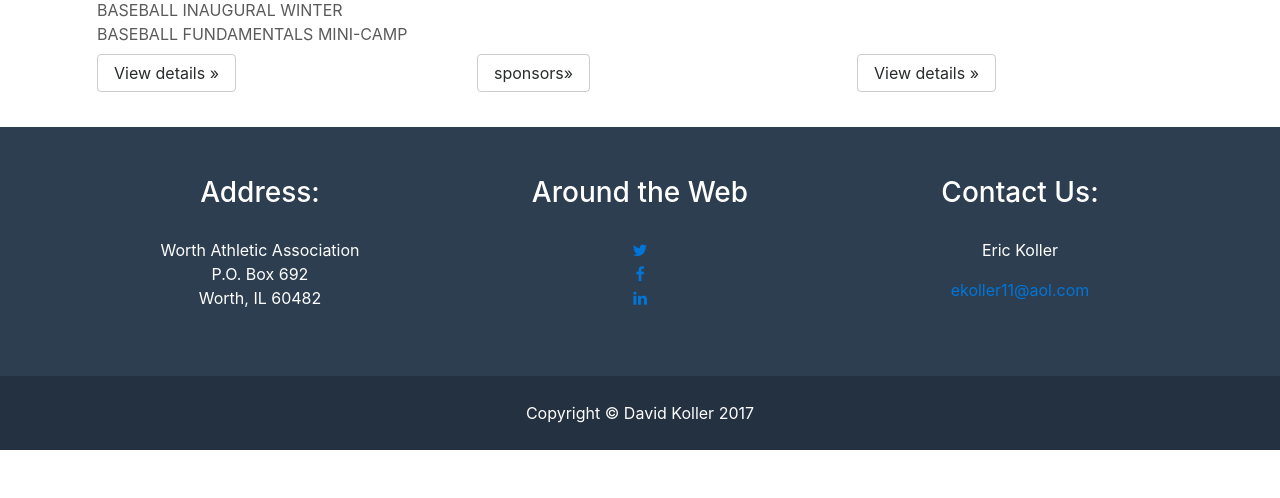
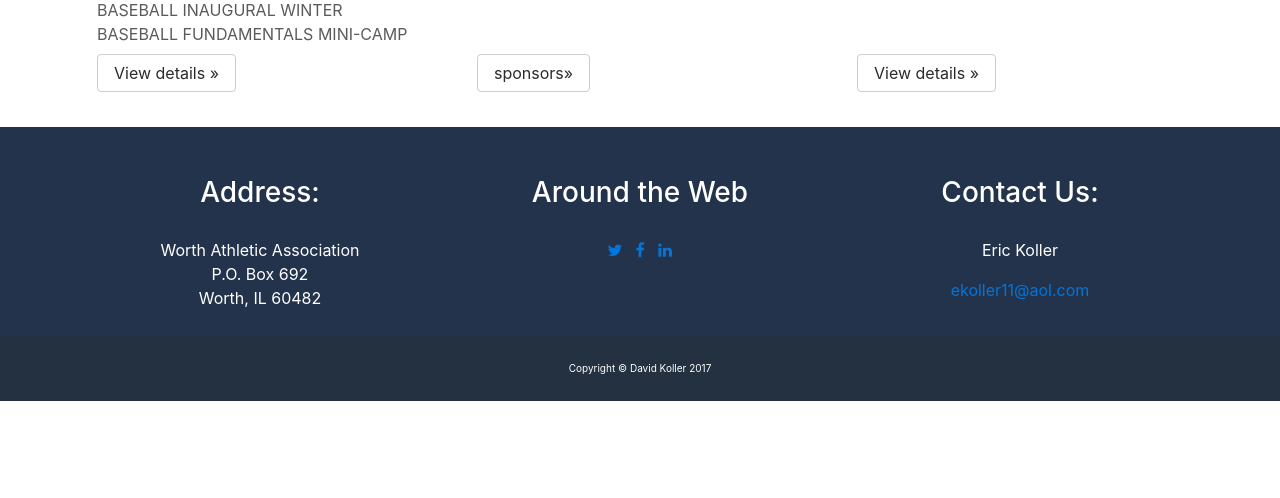
Before and after one commit to kolldavi/Web-Development, a PHP site: page /pages/Index.html in a window 1280 px wide. Shown: the part 1238-1736 px from the top of the page. After the commit the page ends 1639 px from the top, so only its background shows below. Run offline with PHP 8.4, Linux system fonts and the light colour scheme; some libraries are stand-ins or nearby versions.

Commit message:
changed css

```diff
--- a/worthBaseball/css/carousel.css
+++ b/worthBaseball/css/carousel.css
@@ -122,7 +122,7 @@ bottom: -30px;
 
 footer {
     color: #fff;
-            margin-top: 1rem;
+    margin-top: 1rem;
 }
 
 footer h3 {
@@ -131,19 +131,30 @@ footer h3 {
 
 footer .footer-above {
     padding-top: 50px;
-    background-color: #2c3e50;
+    background-color: #23334c;
 }
 
 footer .footer-col {
-    margin-bottom: 50px;
+    margin-bottom: 10px;
 
 }
 
 footer .footer-below {
     padding: 25px 0;
     background-color: #233140;
+    font-size: 10px;
 }
 
 .grayBackGround{
   background-color: gray;
 }
+
+ul {
+    list-style-type: none;
+    margin: 0;
+    padding: 0;
+}
+
+li {
+    display: inline;
+}
--- a/worthBaseball/pages/Index.html
+++ b/worthBaseball/pages/Index.html
@@ -186,7 +186,7 @@
                          </div>
                          <div class="footer-col col-md-4">
                              <h3>Around the Web</h3>
-                             <ul class="list-inline">
+                             <ul class="inline">
                                  <li>
                                      <a href="#" class="rounded-circle "><i class="fa fa-fw fa-twitter"></i></a>
                                  </li>
```
